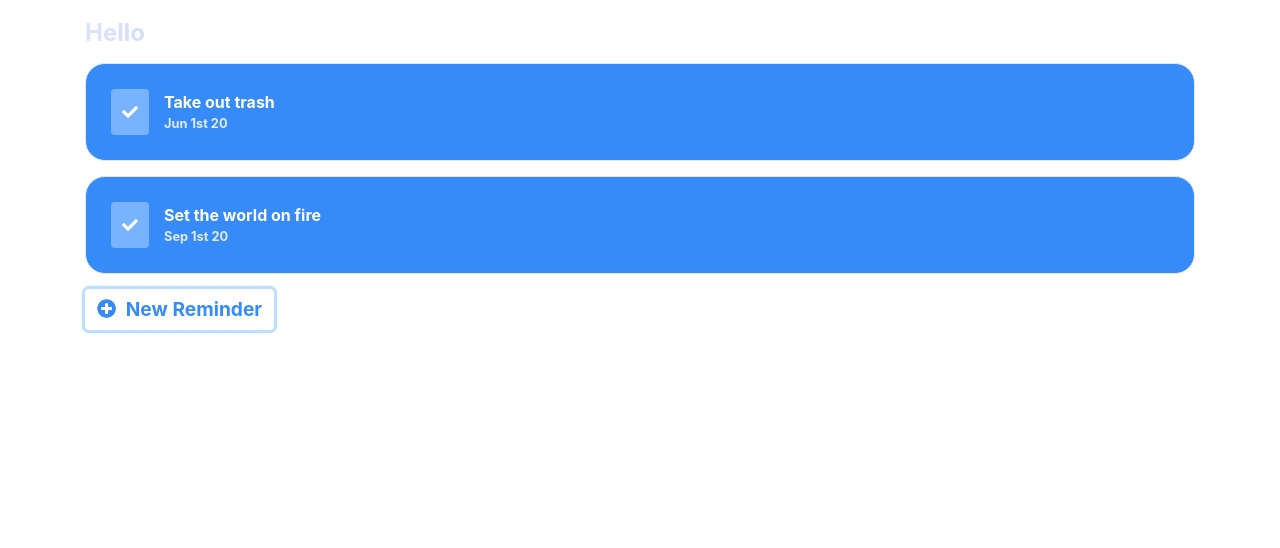
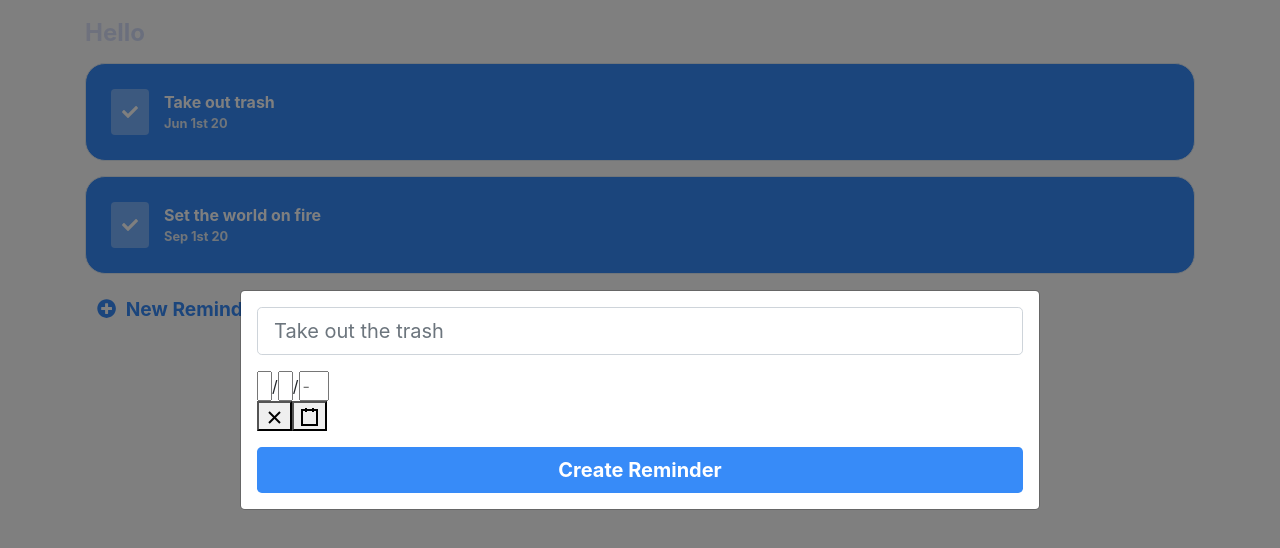
Before and after one commit to AlexMcIntosh/reminders, a React (Create React App) app in the folder client/: page /reminders in a window 1280 px wide. Both pictures are taken after a click on the button "New Reminder". Shown: the top 548 px of the page. Built offline with nearby package versions, Linux system fonts and the light colour scheme.

Commit message:
Date picker

```diff
--- a/client/package.json
+++ b/client/package.json
@@ -14,6 +14,7 @@
     "node-sass": "^4.14.1",
     "react": "^16.13.1",
     "react-bootstrap": "^1.0.1",
+    "react-date-picker": "^8.0.1",
     "react-dom": "^16.13.1",
     "react-redux": "^7.2.0",
     "react-router-dom": "^5.2.0",
--- /dev/null
+++ b/client/src/components/Reminders/AddReminderModal.js/AddReminderModal.js
@@ -0,0 +1,39 @@
+import React, { useState } from 'react';
+import { Button, Modal, InputGroup, FormControl } from 'react-bootstrap';
+import moment from 'moment';
+import DatePicker from 'react-date-picker';
+
+import '../../../styles/variants.scss';
+
+const AddReminderModal = (props) => {
+    const [reminderName, setReminderName] = useState();
+    const [reminderDate, setReminderDate] = useState();
+
+    const selectedDate = '';
+    const saveReminder = () => {
+        const newReminder = {
+            name: reminderName,
+            dueDate: reminderDate
+        };
+    }
+
+    return (
+        <Modal {...props} size="lg" centered>
+            <Modal.Body>
+                <InputGroup size="lg" className="mb-3">
+                    <FormControl
+                        onChange={(e) => setReminderName(e.target.value)}
+                        value={reminderName}
+                        placeholder="Take out the trash"
+                    />
+                </InputGroup>
+                <DatePicker onChange={setReminderDate} value={reminderDate}></DatePicker>
+                <Button variant='primary' size="lg" block onClick={() => saveReminder()}>
+                    Create Reminder
+                </Button>
+            </Modal.Body>
+        </Modal>
+    );
+}
+
+export default AddReminderModal;
--- a/client/src/components/Reminders/Reminders.js
+++ b/client/src/components/Reminders/Reminders.js
@@ -1,4 +1,4 @@
-import React, { useReducer } from 'react';
+import React, { useState, useReducer } from 'react';
 import moment from 'moment';
 import { Container, Row, Button } from 'react-bootstrap';
 import { FontAwesomeIcon } from '@fortawesome/react-fontawesome';
@@ -7,6 +7,7 @@ import { useSelector } from 'react-redux';
 
 import '../../styles/variants.scss'
 import styles from './Reminders.module.scss';
+import AddReminderModal from './AddReminderModal.js/AddReminderModal';
 
 const reminderReducer = (state, action) => {
     switch (action.type) {
@@ -38,6 +39,7 @@ const Reminder = (props) => {
 
 const Reminders = () => {
     const { reminders } = useSelector(state => state.reminder);
+    const [modalShow, setModalShow] = useState(false);
 
     return (
         <Container className={styles.remindersContainer}>
@@ -47,11 +49,12 @@ const Reminders = () => {
                     return <Reminder key={index} reminder={reminder} />
                 })}
                 <Row>
-                    <Button variant='new' className='align-items-center'>
+                    <Button variant='new' className='align-items-center' onClick={() => setModalShow(true)}>
                         <FontAwesomeIcon icon={faPlusCircle} /> New Reminder
                     </Button>
                 </Row>
             </Container>
+            <AddReminderModal show={modalShow} onHide={() => setModalShow(false)} />
         </Container>
     )
 }
--- a/client/src/styles/variants.scss
+++ b/client/src/styles/variants.scss
@@ -15,7 +15,8 @@
 
 .btn-primary {
     background-color: $primary !important;
-    border-color: $secondary !important;
+    border: none !important;
+    font-weight: 700 !important;
 
     &:hover {
         background-color: $secondary !important;
@@ -47,3 +48,21 @@
         margin-right: 5px;
     }
 }
+
+//react-date-picker
+.react-calendar__month-view__days__day--weekend {
+    color: $primary !important;
+}
+
+.react-date-picker__wrapper {
+    border: none !important;
+}
+
+.react-date-picker {
+    margin-bottom: 1rem;
+}
+
+.react-calendar {
+    border-radius: 5px;
+    font-weight: 700 !important;
+}
```
